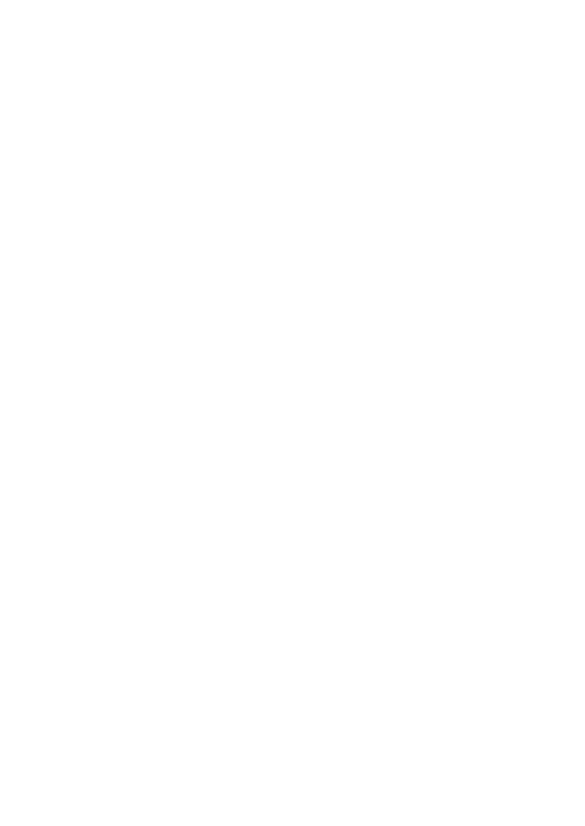
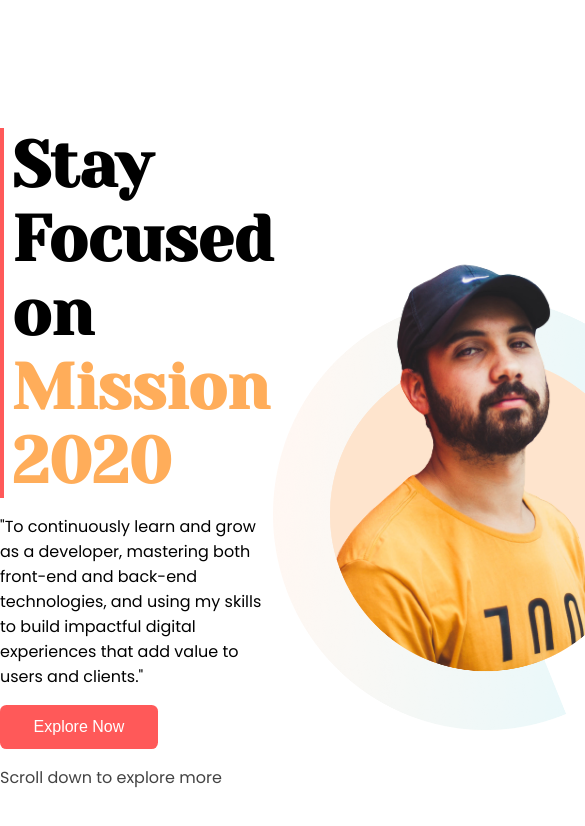
Before and after one commit to AshiqurRahmanAshik/My-Mission-on-2022, a plain HTML site: page index.html in a window 390 px wide. Shown: the top 826 px of the page, 585 px wide, since content can reach past the window. Drawn offline with Linux system fonts and the light colour scheme.

Commit message:
Add Header Section without Responsive

```diff
--- a/index.html
+++ b/index.html
@@ -16,7 +16,32 @@
     <link rel="stylesheet" href="./styles/style.css" />
   </head>
   <body>
-    <header></header>
+    <!-- Header Section Start -->
+    <header>
+      <div class="header_container">
+        <div class="header_content">
+          <h1 class="header_heading">
+            Stay Focused on <br /><span>Mission 2020</span>
+          </h1>
+          <p class="header_description">
+            "To continuously learn and grow as a developer, mastering both
+            front-end and back-end technologies, and using my skills to build
+            impactful digital experiences that add value to users and clients."
+          </p>
+          <button class="header_button">Explore Now</button>
+          <p class="header_button_scroll">Scroll down to explore more</p>
+        </div>
+        <div class="header_image">
+          <img
+            src="./assets/person/person-0.png"
+            alt="banner image"
+            width="425px"
+            height="550px"
+          />
+        </div>
+      </div>
+    </header>
+    <!-- Header Section End -->
     <main></main>
     <footer></footer>
   </body>
--- a/styles/style.css
+++ b/styles/style.css
@@ -12,8 +12,47 @@ body {
   --primary-color: rgb(255, 89, 89);
   --secondary-color: rgb(255, 173, 90);
 }
+header,
 main {
   max-width: 1128px;
-  margin: 0 auto;
+  margin: 8rem auto;
 }
 /* Common Style End */
+
+/* Header Section Start  */
+.header_container {
+  display: flex;
+  justify-content: space-between;
+  align-items: center;
+}
+.header_heading {
+  font-size: 4rem;
+  font-family: Yeseva One;
+  border-left: 0.3rem solid;
+  border-color: var(--primary-color);
+  padding-left: .5rem
+  ;
+}
+.header_heading span {
+  font-size: 4rem;
+  color: var(--secondary-color);
+}
+.header_description {
+  font-size: 1rem;
+  font-family: poppins;
+  margin: 1rem 0;
+}
+.header_button {
+  font-size: 1rem;
+  color: white;
+  background-color: var(--primary-color);
+  padding: 0.8rem 2.1rem;
+  border: none;
+  border-radius: 0.4rem;
+  margin-bottom: 1rem;
+}
+.header_button_scroll {
+  color: rgb(67, 67, 67);
+  font-weight: 400;
+}
+/* Header Section End  */
```
